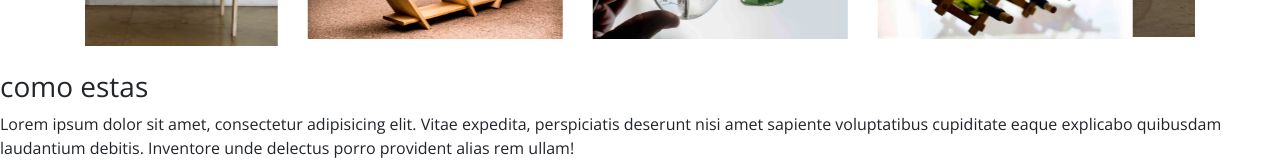
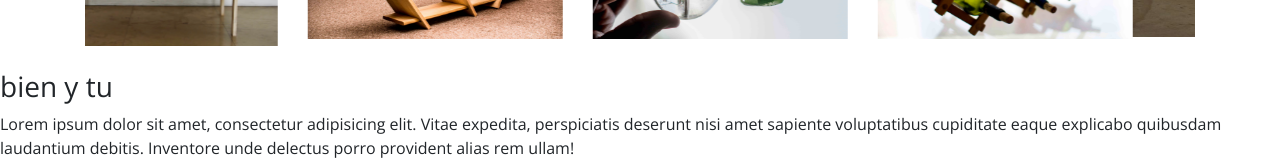
Before and after one commit to BarbaraSil/PruebaModulo1, a plain HTML site: page index.html in a window 1280 px wide. Shown: the part 1269-1429 px from the top of the page. Drawn offline with nearby package versions, Linux system fonts and the light colour scheme; a script that the page names is missing.

Commit message:
bien y tu

```diff
--- a/index.html
+++ b/index.html
@@ -173,7 +173,7 @@
     </section>
 
     <section>
-      <h3>como estas</h3>
+      <h3>bien y tu</h3>
       <p>Lorem ipsum dolor sit amet, consectetur adipisicing elit. Vitae expedita, perspiciatis deserunt nisi amet sapiente voluptatibus cupiditate eaque explicabo quibusdam laudantium debitis. Inventore unde delectus porro provident alias rem ullam!</p>
 
     </section>
```
